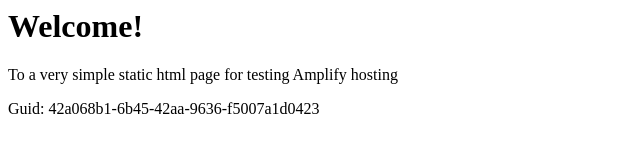
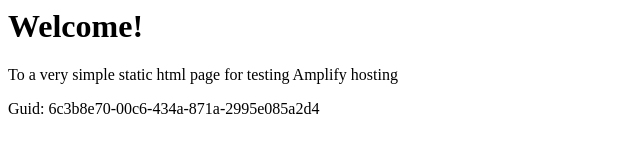
Before and after one commit to aws-aemilia-iad/Github-PR-Commit-Integration-Test-DoNotTouch-GithubWebhookPreviewCanaryTest-v1-gamma-us-east-1, a website: page src/index.html in a window 1280 px wide. Shown: the full height of the page, 0-640 px from the left. Drawn offline with Linux system fonts and the light colour scheme.

Commit message:
commit from integ tests

```diff
--- a/src/index.html
+++ b/src/index.html
@@ -12,6 +12,6 @@
 <body>
     <h1>Welcome!</h1>
     <p>To a very simple static html page for testing Amplify hosting</p>
-    <p>Guid: 42a068b1-6b45-42aa-9636-f5007a1d0423</p></body>
+    <p>Guid: 6c3b8e70-00c6-434a-871a-2995e085a2d4</p></body>
 
 </html>
```
